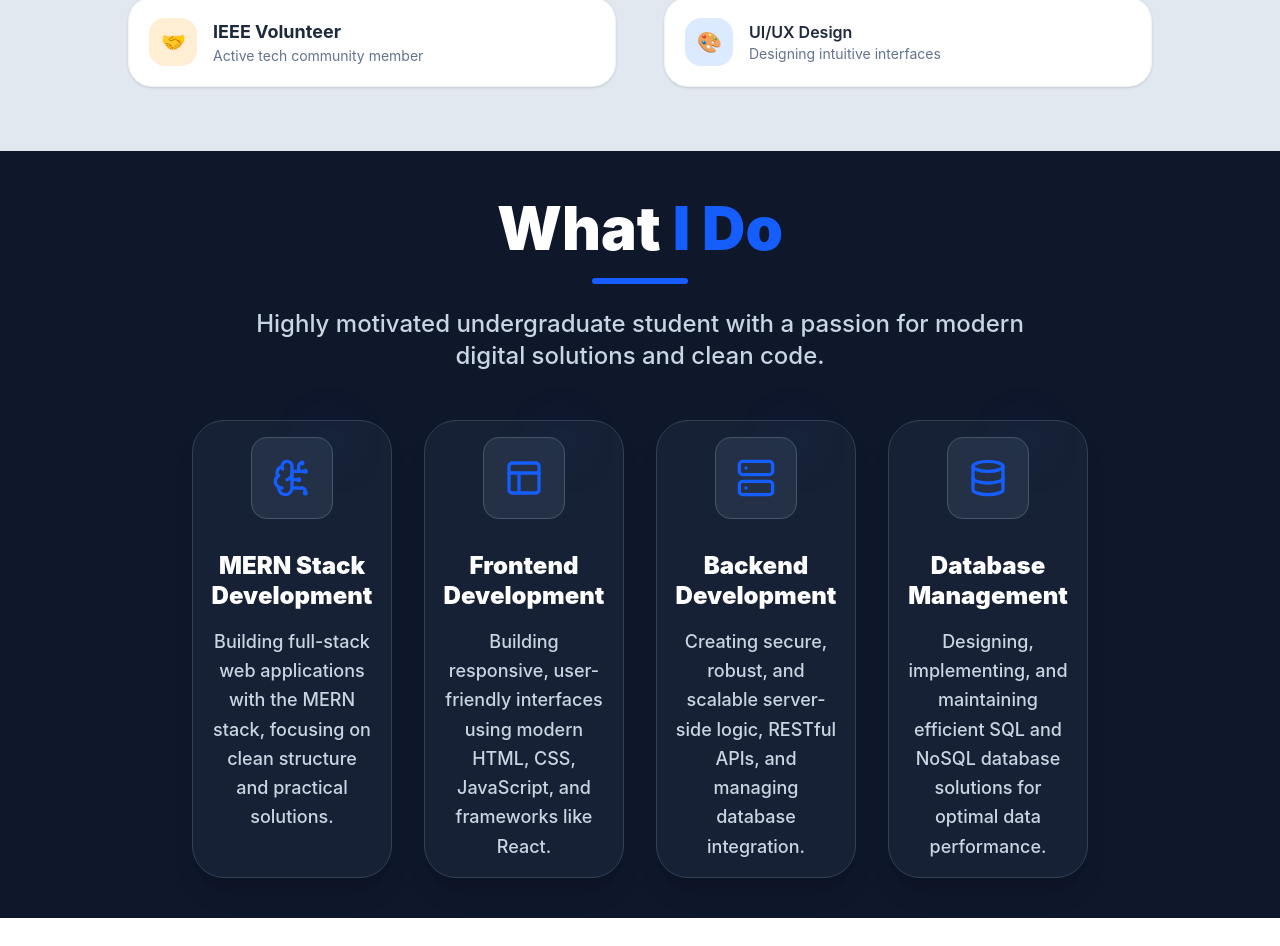
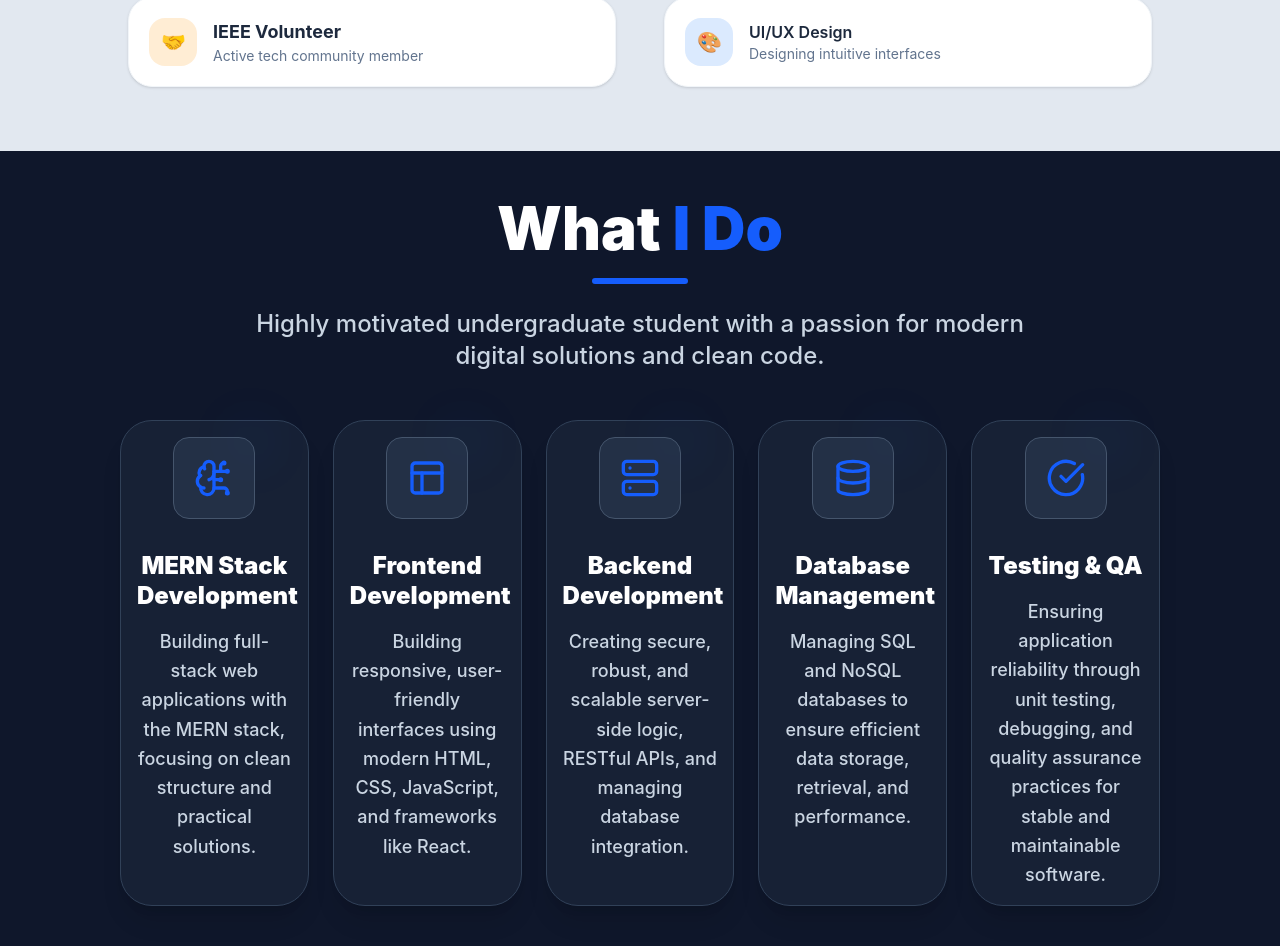
Before and after one commit to dwathsala/My_Portfolio, a React (Vite) app: page / in a window 1280 px wide. Shown: the part 2277-3223 px from the top of the page. Before the commit the page ends 3195 px from the top, so only its background shows below. Built offline with nearby package versions, Linux system fonts and the light colour scheme.

Commit message:
Do some modifications in skills cards

```diff
--- a/src/components/Skills.jsx
+++ b/src/components/Skills.jsx
@@ -1,5 +1,5 @@
 import React from 'react';
-import { Layout, Server, Database, BrainCircuit } from 'lucide-react';
+import { Layout, Server, Database, BrainCircuit, CheckCircle} from 'lucide-react';
 
 const WhatIDo = () => {
   // 1. Defining skill categories with descriptions and icons from lucide-react
@@ -22,13 +22,18 @@ const WhatIDo = () => {
     {
       icon: <Database size={40} className="text-blue-600" />,
       title: "Database Management",
-      description: "Designing, implementing, and maintaining efficient SQL and NoSQL database solutions for optimal data performance."
+      description: "Managing SQL and NoSQL databases to ensure efficient data storage, retrieval, and performance."
+    },
+    {
+      icon: <CheckCircle size={40} className="text-blue-600" />,
+      title: "Testing & QA",
+      description: "Ensuring application reliability through unit testing, debugging, and quality assurance practices for stable and maintainable software."
     }
   ];
 
   return (
     // 2. Section container using slate-900 background for a premium contrast look
-    <section id="skills" className="py-10 px-6 md:px-16 lg:px-32 xl:px-48 bg-slate-900 text-white scroll-mt-16">
+    <section id="skills" className="py-10 px-6 md:px-16 lg:px-30 bg-slate-900 text-white scroll-mt-16">
       <div className="max-w-[1400px] mx-auto">
 
         {/* 3. Section Title - Uses the bold style from your portfolio reference */}
@@ -42,8 +47,8 @@ const WhatIDo = () => {
           </p>
         </div>
 
-        {/* 4. The Grid Layout - Controls responsive behavior (1 col mobile, 2 tablet, 4 desktop) */}
-        <div className="grid grid-cols-1 sm:grid-cols-2 xl:grid-cols-4 gap-8">
+        {/* 4. The Grid Layout - Controls responsive behavior (1 col mobile, 3 tablet, 5 desktop) */}
+        <div className="grid grid-cols-1 sm:grid-cols-2 xl:grid-cols-5 gap-6">
 
           {/* 5. Mapping over services to generate attractive cards */}
           {services.map((service, index) => (
```
